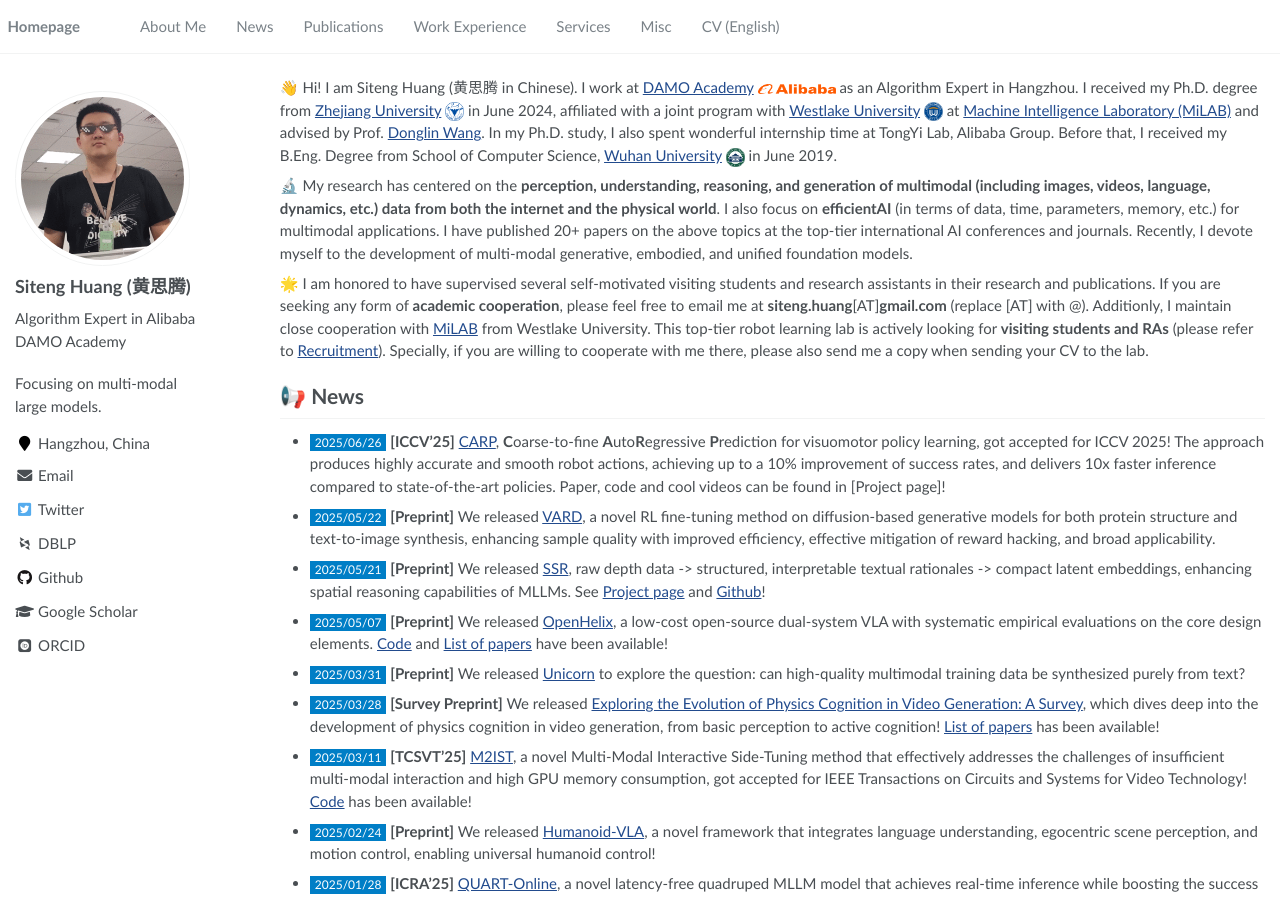
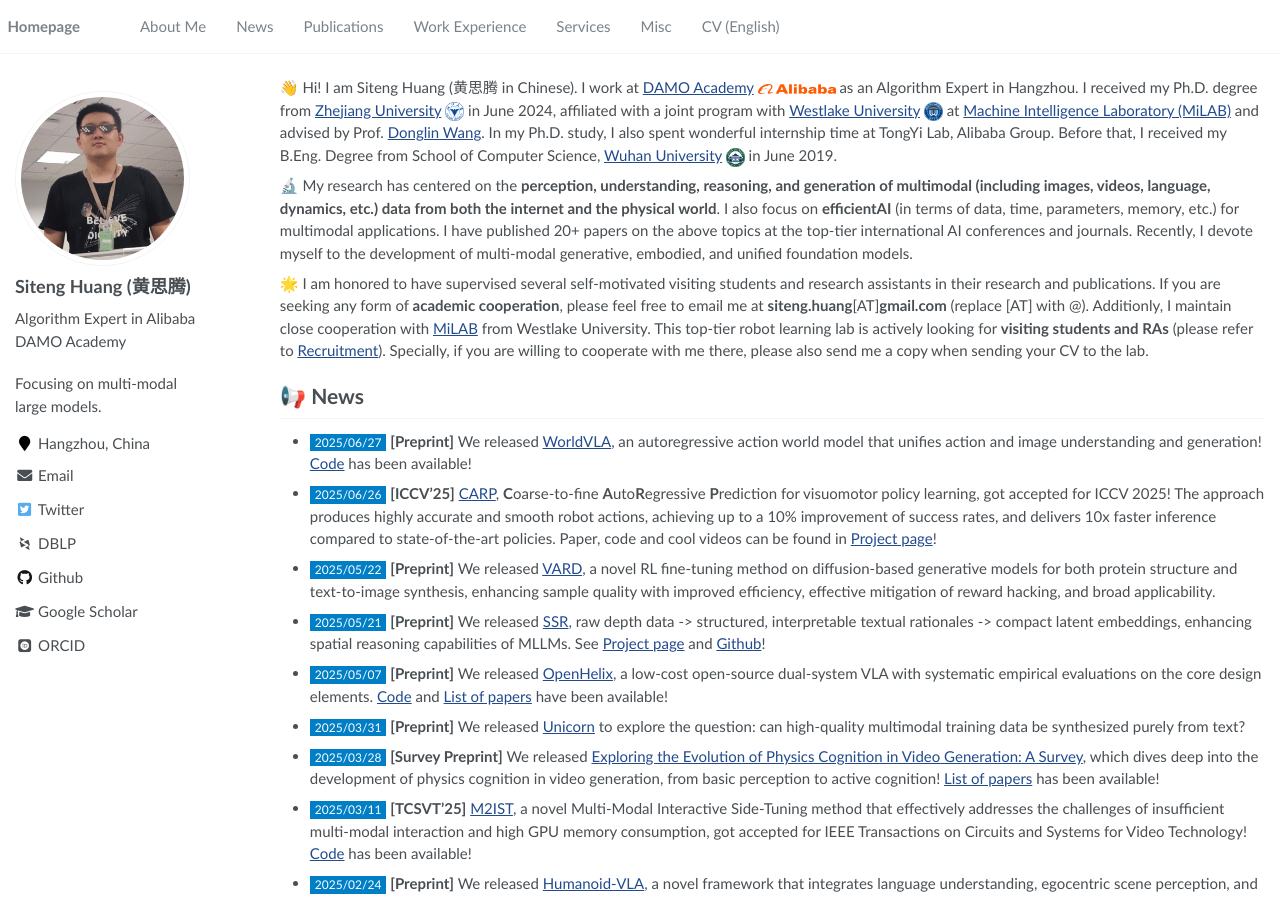
Before and after one commit to bighuang624/bighuang624.github.io, a Jekyll site: the page built from _pages/about.md, in a window 1280 px wide and 900 px high. Built offline with Jekyll 4.4.1, drawn with Linux system fonts in a browser that asks for light colours; some web fonts are replaced; some of the changed text lies outside the part shown.

Commit message:
add WorldVLA

```diff
--- a/_pages/includes/news.md
+++ b/_pages/includes/news.md
@@ -2,9 +2,8 @@
 
 <!-- 参考 https://huanwang.tech/ 的样式 -->
 
-<!-- * <span style="font-size:12px;color:#FFFFFF;background-color:#007ec6;padding:1px 5px 1.5px 5px;">2025/05/21</span> **[Preprint]** We released [VARD](https://arxiv.org/abs/2505.03912), a novel framework for fine-tuning diffusion models that integrates value as trajectory-wise supervision with KL regularization, thereby enhancing reward alignment while ensuring proximity to the pre-trained model. [Code](https://github.com/OpenHelix-robot/OpenHelix/) has been available!
- -->
-* <span style="font-size:12px;color:#FFFFFF;background-color:#007ec6;padding:1px 5px 1.5px 5px;">2025/06/26</span> **[ICCV'25]** [CARP](https://arxiv.org/abs/2412.06782), **C**oarse-to-fine **A**uto**R**egressive **P**rediction for visuomotor policy learning, got accepted for ICCV 2025! The approach produces highly accurate and smooth robot actions, achieving up to a 10% improvement of success rates, and delivers 10x faster inference compared to state-of-the-art policies. Paper, code and cool videos can be found in [Project page]!
+* <span style="font-size:12px;color:#FFFFFF;background-color:#007ec6;padding:1px 5px 1.5px 5px;">2025/06/27</span> **[Preprint]** We released [WorldVLA](https://arxiv.org/abs/2506.21539), an autoregressive action world model that unifies action and image understanding and generation! [Code](https://github.com/alibaba-damo-academy/WorldVLA) has been available!
+* <span style="font-size:12px;color:#FFFFFF;background-color:#007ec6;padding:1px 5px 1.5px 5px;">2025/06/26</span> **[ICCV'25]** [CARP](https://arxiv.org/abs/2412.06782), **C**oarse-to-fine **A**uto**R**egressive **P**rediction for visuomotor policy learning, got accepted for ICCV 2025! The approach produces highly accurate and smooth robot actions, achieving up to a 10% improvement of success rates, and delivers 10x faster inference compared to state-of-the-art policies. Paper, code and cool videos can be found in [Project page](https://carp-robot.github.io/)!
 * <span style="font-size:12px;color:#FFFFFF;background-color:#007ec6;padding:1px 5px 1.5px 5px;">2025/05/22</span> **[Preprint]** We released [VARD](https://arxiv.org/abs/2505.15791), a novel RL fine-tuning method on diffusion-based generative models for both protein structure and text-to-image synthesis, enhancing sample quality with improved efficiency, effective mitigation of reward hacking, and broad applicability.
 * <span style="font-size:12px;color:#FFFFFF;background-color:#007ec6;padding:1px 5px 1.5px 5px;">2025/05/21</span> **[Preprint]** We released [SSR](https://arxiv.org/abs/2505.12448), raw depth data -> structured, interpretable textual rationales -> compact latent embeddings, enhancing spatial reasoning capabilities of MLLMs. See [Project page](https://yliu-cs.github.io/SSR/) and [Github](https://github.com/yliu-cs/SSR)!
 * <span style="font-size:12px;color:#FFFFFF;background-color:#007ec6;padding:1px 5px 1.5px 5px;">2025/05/07</span> **[Preprint]** We released [OpenHelix](https://arxiv.org/abs/2505.03912), a low-cost open-source dual-system VLA with systematic empirical evaluations on the core design elements. [Code](https://github.com/OpenHelix-robot/OpenHelix/) and [List of papers](https://github.com/OpenHelix-robot/awesome-dual-system-vla/) have been available!
--- a/_pages/includes/pub_short.md
+++ b/_pages/includes/pub_short.md
@@ -55,6 +55,8 @@
 
 ### Preprints & Under Submission
 
+<a href="https://arxiv.org/abs/2506.21539" target="_blank"><img src="https://img.shields.io/badge/arXiv-2506.21539-B31B1B?style=flat-square"></a> Jun Cen, Chaohui Yu, Hangjie Yuan, Yuming Jiang, <u>Siteng Huang</u>, Jiayan Guo, Xin Li, Yibing Song, Hao Luo, Fan Wang, Deli Zhao, Hao Chen, &quot;**WorldVLA: Towards Autoregressive Action World Model**&quot;. *arXiv preprint arXiv:2506.21539*. [[pdf](https://arxiv.org/pdf/2506.21539.pdf)] [[huggingface paper](https://huggingface.co/papers/2506.21539)] [[github](https://github.com/alibaba-damo-academy/WorldVLA)]
+
 <a href="https://arxiv.org/abs/2505.15791" target="_blank"><img src="https://img.shields.io/badge/arXiv-2505.15791-B31B1B?style=flat-square"></a> Fengyuan Dai†, Zifeng Zhuang†, Yufei Huang, <u>Siteng Huang</u>, Bangyan Liao, Donglin Wang, Fajie Yuan, &quot;**VARD: Efficient and Dense Fine-Tuning for Diffusion Models with Value-based RL**&quot;. *arXiv preprint arXiv:2505.15791*. [[pdf](https://arxiv.org/pdf/2505.15791.pdf)] [[huggingface paper](https://huggingface.co/papers/2505.15791)]
 
 <a href="https://arxiv.org/abs/2505.12448" target="_blank"><img src="https://img.shields.io/badge/arXiv-2505.12448-B31B1B?style=flat-square"></a> Yang Liu, Ming Ma, Xiaomin Yu, Pengxiang Ding, Han Zhao, Mingyang Sun, <u>Siteng Huang</u>, Donglin Wang, &quot;**SSR: Enhancing Depth Perception in Vision-Language Models via Rationale-Guided Spatial Reasoning**&quot;. *arXiv preprint arXiv:2505.12448*. [[pdf](https://arxiv.org/pdf/2505.12448.pdf)] [[project page](https://yliu-cs.github.io/SSR/)] [[github](https://github.com/yliu-cs/SSR)] [[huggingface paper](https://huggingface.co/papers/2505.12448)]
```
Also changed, not shown: 1 other file.
